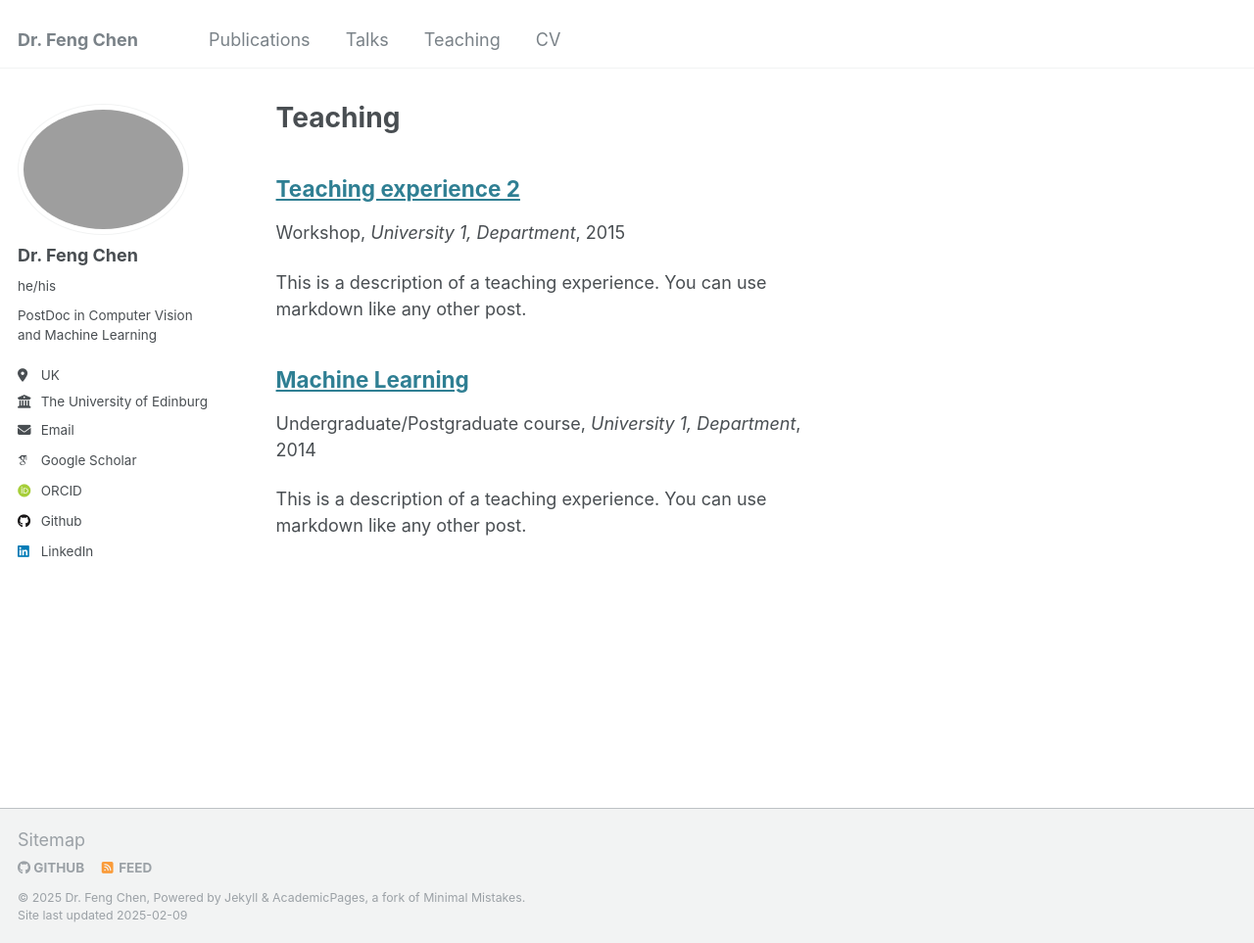
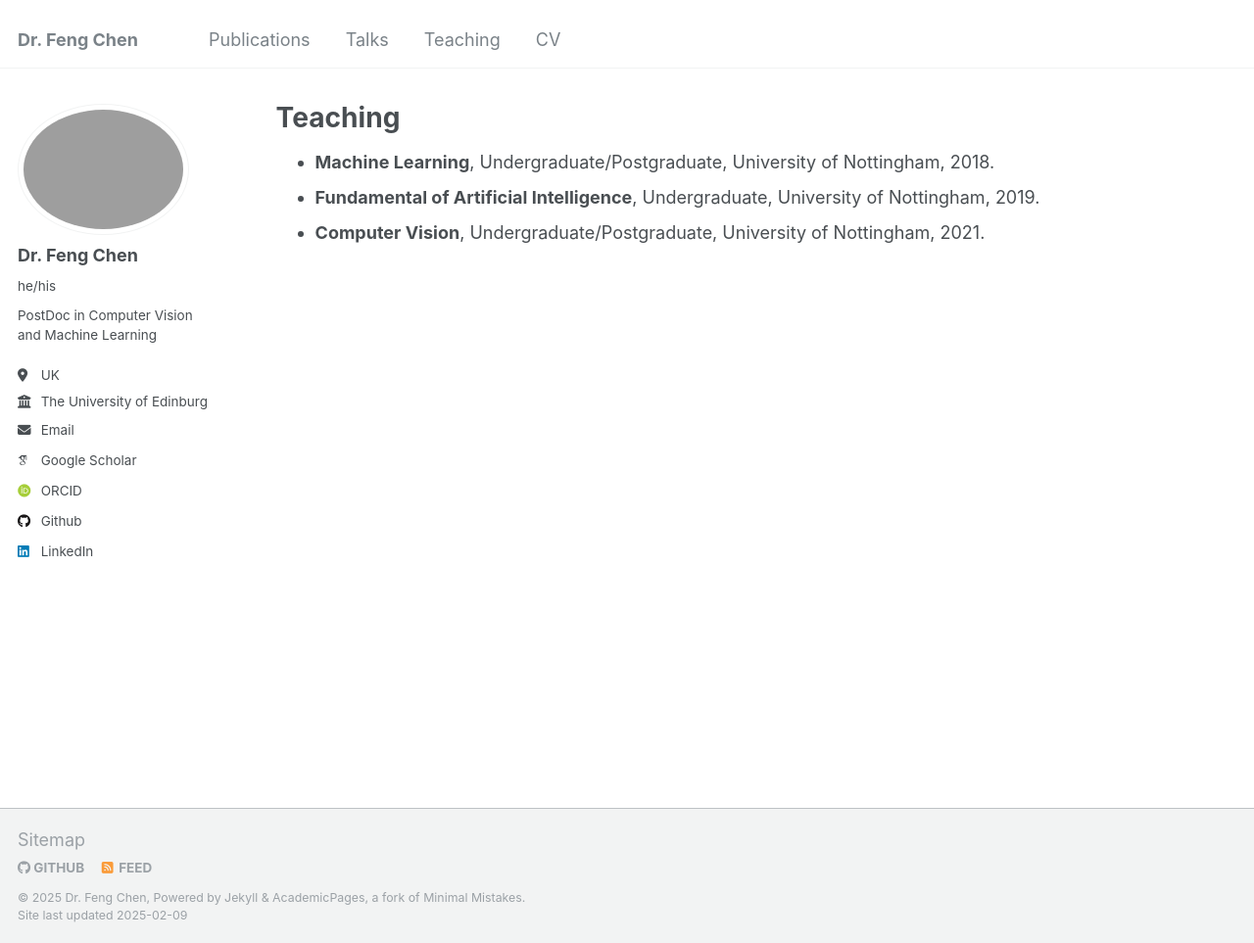
Before and after one commit to fengchen025/fengchen025.github.io, a Jekyll site: the page built from _pages/teaching.html, in a window 1280 px wide and 963 px high. Shown: the whole window at 98% size. Built offline with Jekyll 4.4.1, drawn with Linux system fonts in a browser that asks for light colours; some web fonts are replaced.

Commit message:
Update teaching.html

```diff
--- a/_pages/teaching.html
+++ b/_pages/teaching.html
@@ -5,8 +5,22 @@ permalink: /teaching/
 author_profile: true
 ---
 
-{% include base_path %}
+<!-- {% include base_path %}
 
 {% for post in site.teaching reversed %}
   {% include archive-single.html %}
-{% endfor %}
+{% endfor %} -->
+
+<ul>
+  <li>
+    <strong>Machine Learning</a></strong>, Undergraduate/Postgraduate, University of Nottingham, 2018.
+  </li>
+
+  <li>
+    <strong>Fundamental of Artificial Intelligence</a></strong>, Undergraduate, University of Nottingham, 2019.
+  </li>
+
+  <li>
+    <strong>Computer Vision</a></strong>, Undergraduate/Postgraduate, University of Nottingham, 2021.
+  </li>
+</ul>
```
